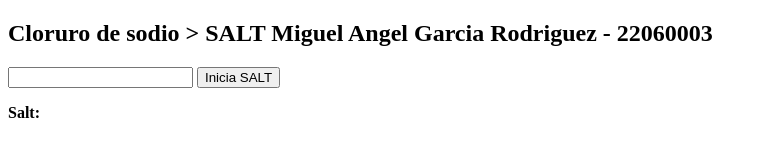
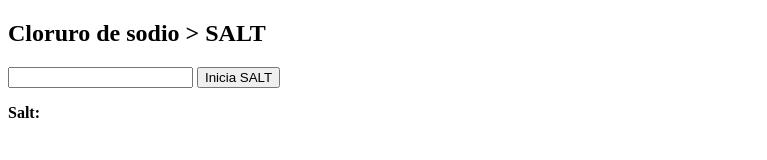
Before and after one commit to Saterlistic/Codigo-Salt, a plain HTML site: page index.html in a window 1280 px wide. Shown: the whole page, without its empty margins (0-767 px from the left). Drawn offline with Linux system fonts and the light colour scheme.

Commit message:
Update index.html
Archivo listo.

```diff
--- a/index.html
+++ b/index.html
@@ -7,7 +7,7 @@
 </head>
 <body>
 
-    <h2>Cloruro de sodio > SALT                         Miguel Angel Garcia Rodriguez - 22060003</h2>
+    <h2>Cloruro de sodio > SALT </h2>
 
     <input type="text" id="password">
 
```
